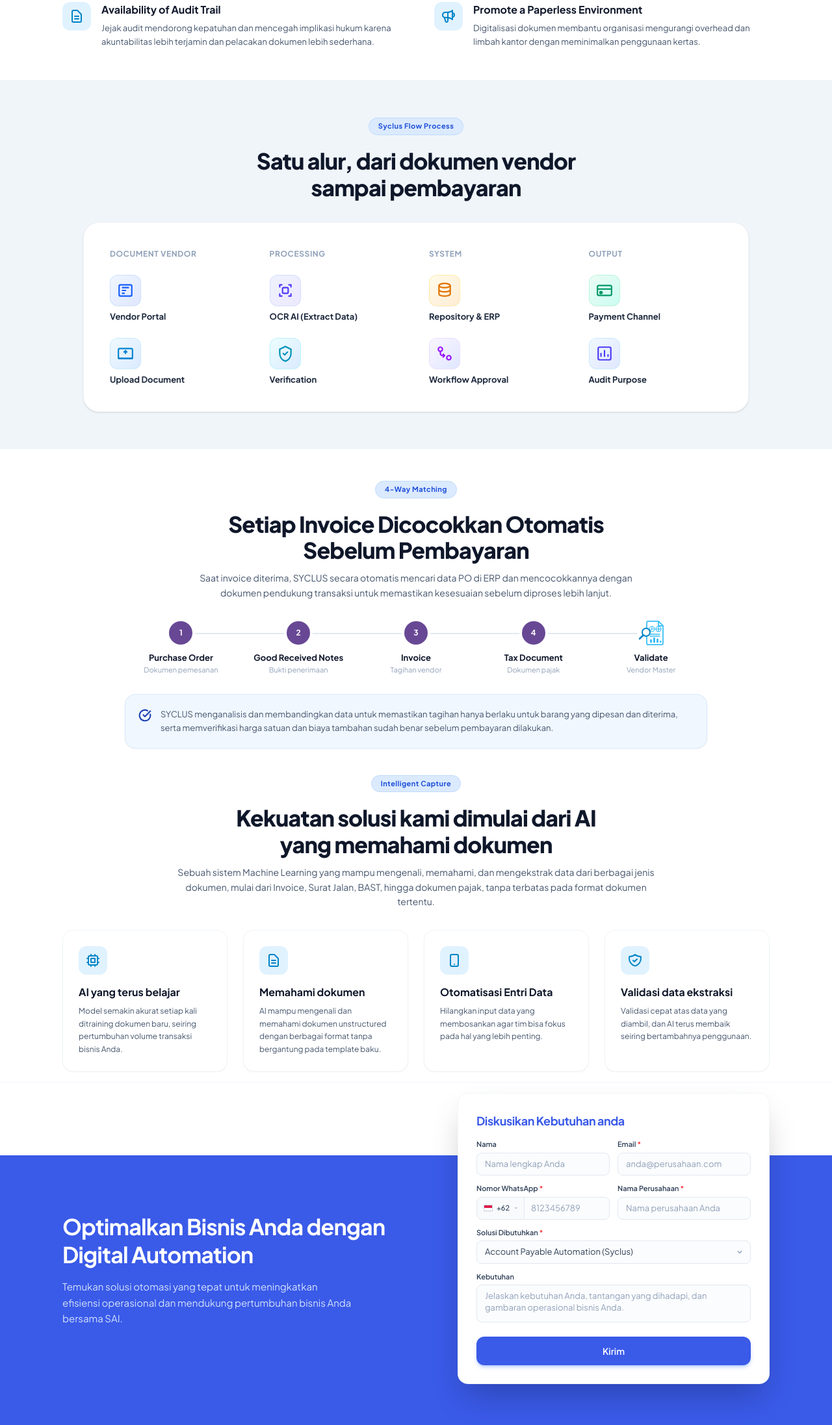
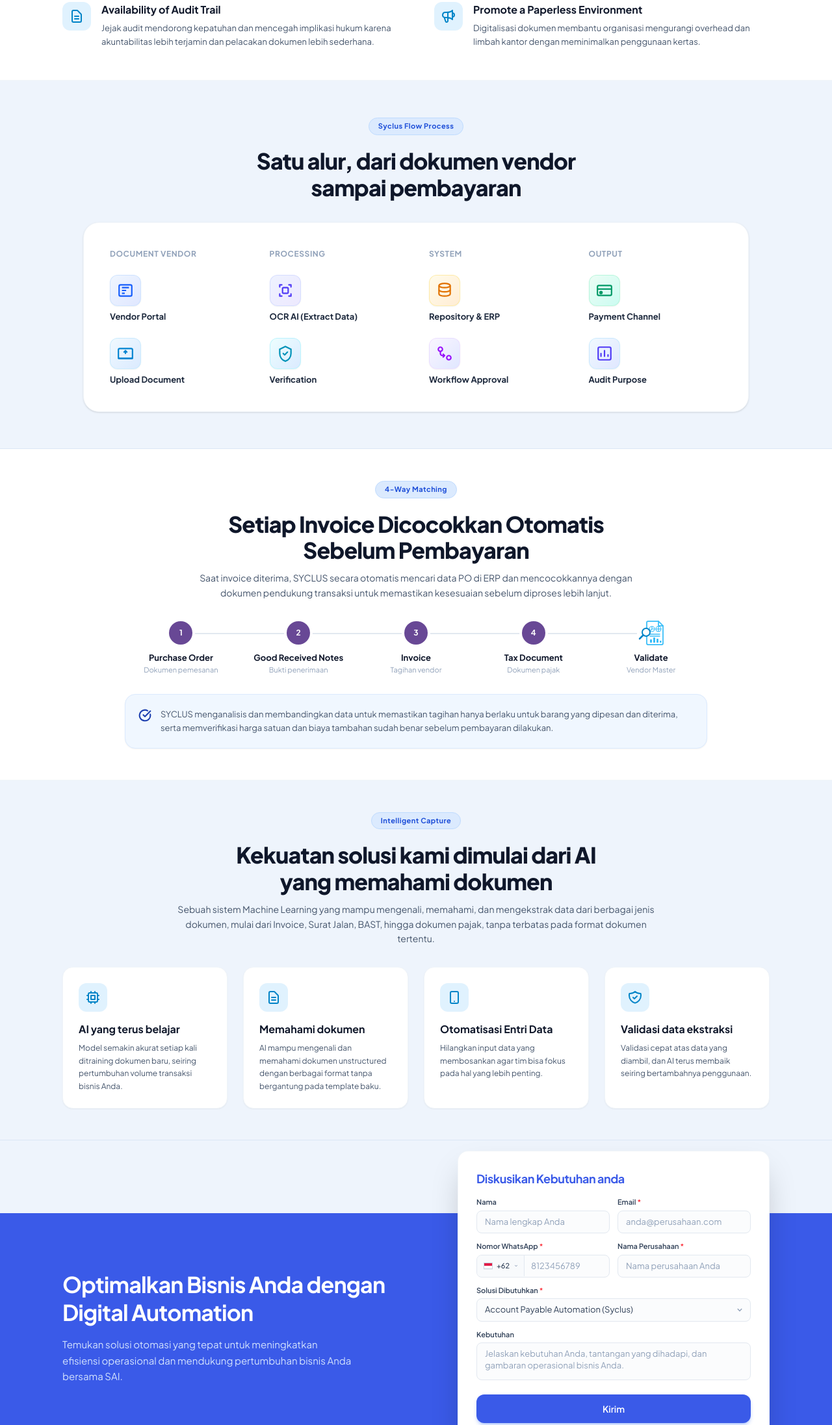
Before and after one commit to Muhamad-SazidanA/freelance-jobs-001, an Astro site: page /products/syclus in a window 1280 px wide. Shown: the part 2698-4891 px from the top of the page at 65% size. Built offline with nearby package versions, Linux system fonts and the light colour scheme; Astro itself is replaced by a stand-in of ours.

Commit message:
style(syclus): terapkan warna background #EEF4FC pada flow process dan intelligent capture

```diff
--- a/src/components/common/ConsultationCta.astro
+++ b/src/components/common/ConsultationCta.astro
@@ -12,6 +12,7 @@ interface Props {
   submitButtonText?: string;
   class?: string;
   theme?: 'blue' | 'red' | 'docuflo' | 'orange' | 'cyclone' | string;
+  spacerBg?: string;
 }
 
 const {
@@ -23,6 +24,7 @@ const {
   submitButtonText = "Kirim",
   class: className = "",
   theme,
+  spacerBg = "bg-white",
 } = Astro.props;
 
 // Unique identifier to avoid DOM collisions across multiple instances
@@ -69,8 +71,8 @@ const submitBtnClass = isRedTheme
 ---
 
 <section id={id} class={`relative w-full overflow-hidden ${className}`}>
-  <!-- Upper Spacer: White area where the top half of the card floats into on desktop only -->
-  <div class="hidden md:block bg-white md:h-24 lg:h-28"></div>
+  <!-- Upper Spacer: Area where the top half of the card floats into on desktop only -->
+  <div class={`hidden md:block ${spacerBg} md:h-24 lg:h-28`}></div>
 
   <!-- Body Section: Solid Royal Blue or Docuflo Red -->
   <div class={`${bgClass} text-white pt-10 sm:pt-12 md:pt-0 pb-12 sm:pb-16 lg:pb-20`}>
--- a/src/pages/products/syclus.astro
+++ b/src/pages/products/syclus.astro
@@ -483,7 +483,7 @@ const schema = [productSchema, breadcrumbSchema, faqSchema];
     </section>
 
     <!-- Bottom Sub-section: Satu alur, dari dokumen vendor sampai pembayaran (Sesuai Foto 4) -->
-    <section class="syclus-section bg-[#f0f5fa] py-10 sm:py-14 border-b border-slate-100">
+    <section class="syclus-section bg-[#EEF4FC] py-10 sm:py-14 border-b border-[#dbe6f5]">
       <div class="max-w-6xl mx-auto px-4 sm:px-6 lg:px-8">
         <!-- Flow Header Sesuai Foto 4 -->
         <div class="text-center max-w-2xl mx-auto mb-7 sm:mb-8">
@@ -618,9 +618,9 @@ const schema = [productSchema, breadcrumbSchema, faqSchema];
       </section>
 
     <!-- =========================================================================
-         BAGIAN 5: 4-WAY MATCHING & INTELLIGENT CAPTURE (SESUAI FOTO 5)
+         BAGIAN 5: 4-WAY MATCHING (SESUAI FOTO 5)
          ========================================================================= -->
-    <section class="syclus-section bg-white pt-10 sm:pt-12 pb-2 sm:pb-4 border-b border-slate-100">
+    <section class="syclus-section bg-white pt-10 sm:pt-12 pb-10 sm:pb-12 border-b border-slate-100">
       <div class="max-w-6xl mx-auto px-4 sm:px-6 lg:px-8">
         <!-- 4-Way Matching Header Sesuai Foto 5 -->
         <div class="text-center max-w-2xl mx-auto mb-7 sm:mb-8">
@@ -713,7 +713,7 @@ const schema = [productSchema, breadcrumbSchema, faqSchema];
         </div>
 
         <!-- Info Alert Box Sesuai Foto 5 -->
-        <div class="max-w-4xl mx-auto mb-8 sm:mb-10">
+        <div class="max-w-4xl mx-auto">
           <div class="bg-[#f0f7ff] border border-blue-100 rounded-2xl p-4 sm:p-5 flex items-start gap-3.5 shadow-xs">
             <svg class="w-5 h-5 text-[#1e40af] shrink-0 mt-0.5" viewBox="0 0 24 24" fill="none" stroke="currentColor" stroke-width="2.5" stroke-linecap="round" stroke-linejoin="round">
               <path d="M21.801 10A10 10 0 1 1 17 3.335" />
@@ -724,7 +724,14 @@ const schema = [productSchema, breadcrumbSchema, faqSchema];
             </p>
           </div>
         </div>
+      </div>
+    </section>
 
+    <!-- =========================================================================
+         INTELLIGENT CAPTURE (SESUAI FOTO 5 - BG #EEF4FC)
+         ========================================================================= -->
+    <section class="syclus-section bg-[#EEF4FC] pt-10 sm:pt-12 pb-10 sm:pb-12 border-b border-[#dbe6f5]">
+      <div class="max-w-6xl mx-auto px-4 sm:px-6 lg:px-8">
         <!-- Intelligent Capture Sub-section Sesuai Foto 5 -->
         <div class="text-center max-w-3xl mx-auto mb-7 sm:mb-8">
           <span class="syclus-badge-pill mb-3">Intelligent Capture</span>
@@ -798,7 +805,7 @@ const schema = [productSchema, breadcrumbSchema, faqSchema];
   <!-- =========================================================================
        BAGIAN 6: CONSULTATION CTA (UNIFIED SAI ROYAL BLUE THEME)
        ========================================================================= -->
-  <ConsultationCta defaultProduct="syclus" />
+  <ConsultationCta defaultProduct="syclus" spacerBg="bg-[#EEF4FC]" />
 </PageLayout>
 
 <style>
```
